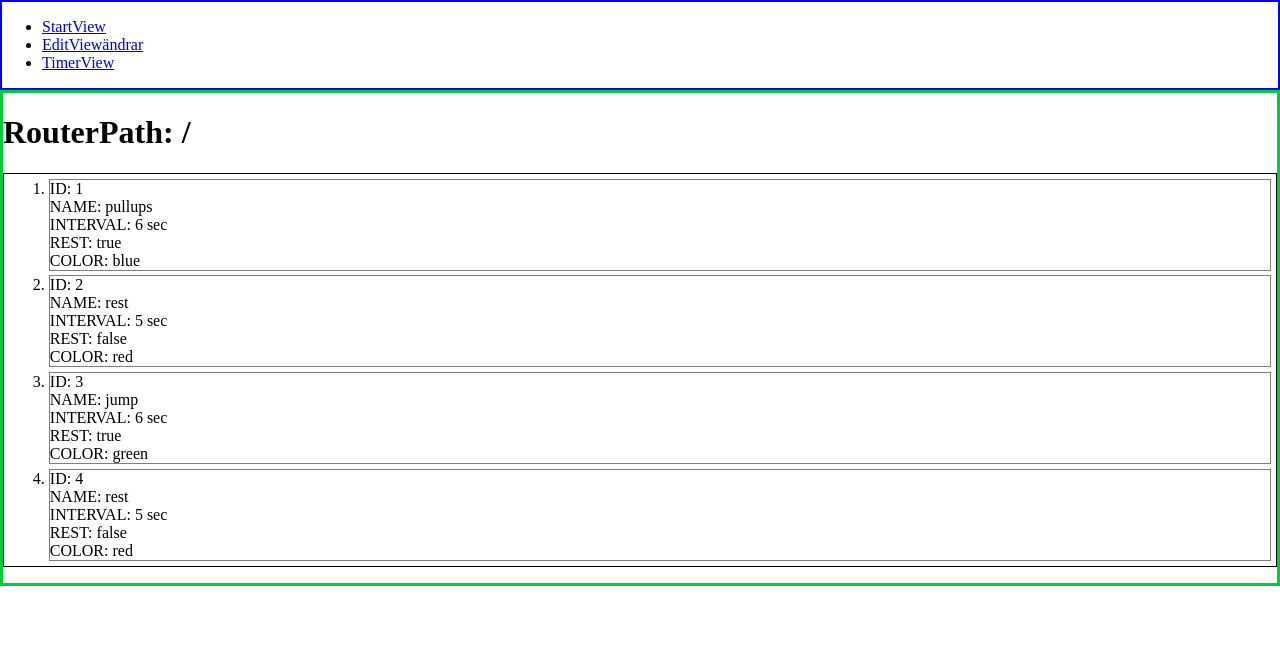
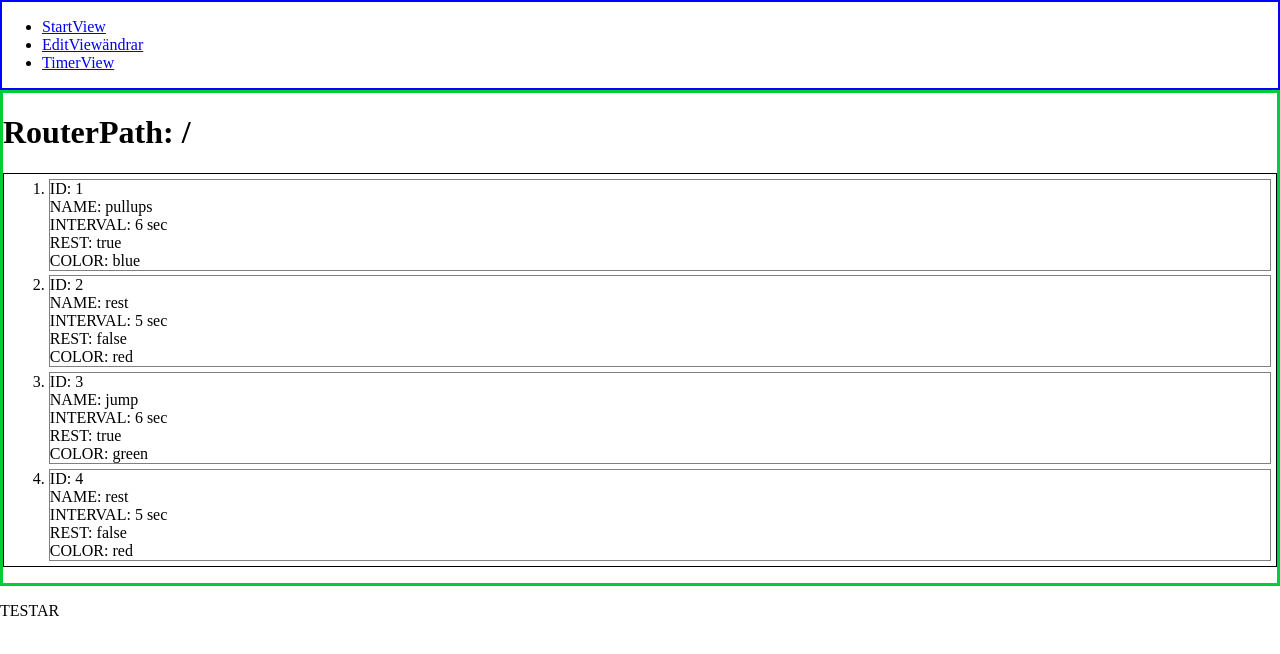
Before and after one commit to ehildingg/workout-app, a Vue app: page / in a window 1280 px wide. Shown: the top 654 px of the page. Built offline with nearby package versions, Linux system fonts and the light colour scheme.

Commit message:
testar min braaanch

```diff
--- a/src/App.vue
+++ b/src/App.vue
@@ -31,6 +31,7 @@
   <main>
     <RouterView />
   </main>
+  <p>TESTAR</p>
 </template>
 
 <style>
```
